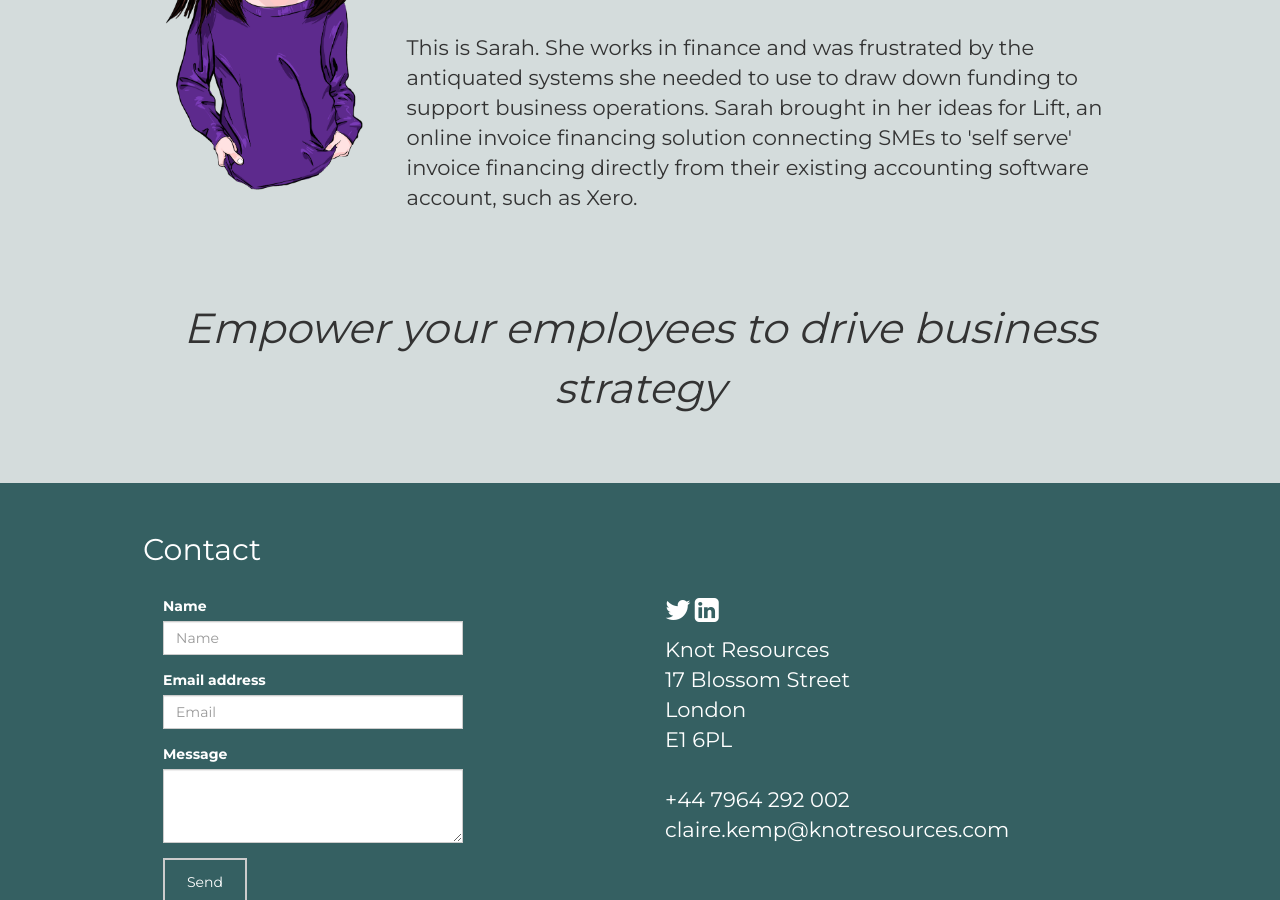
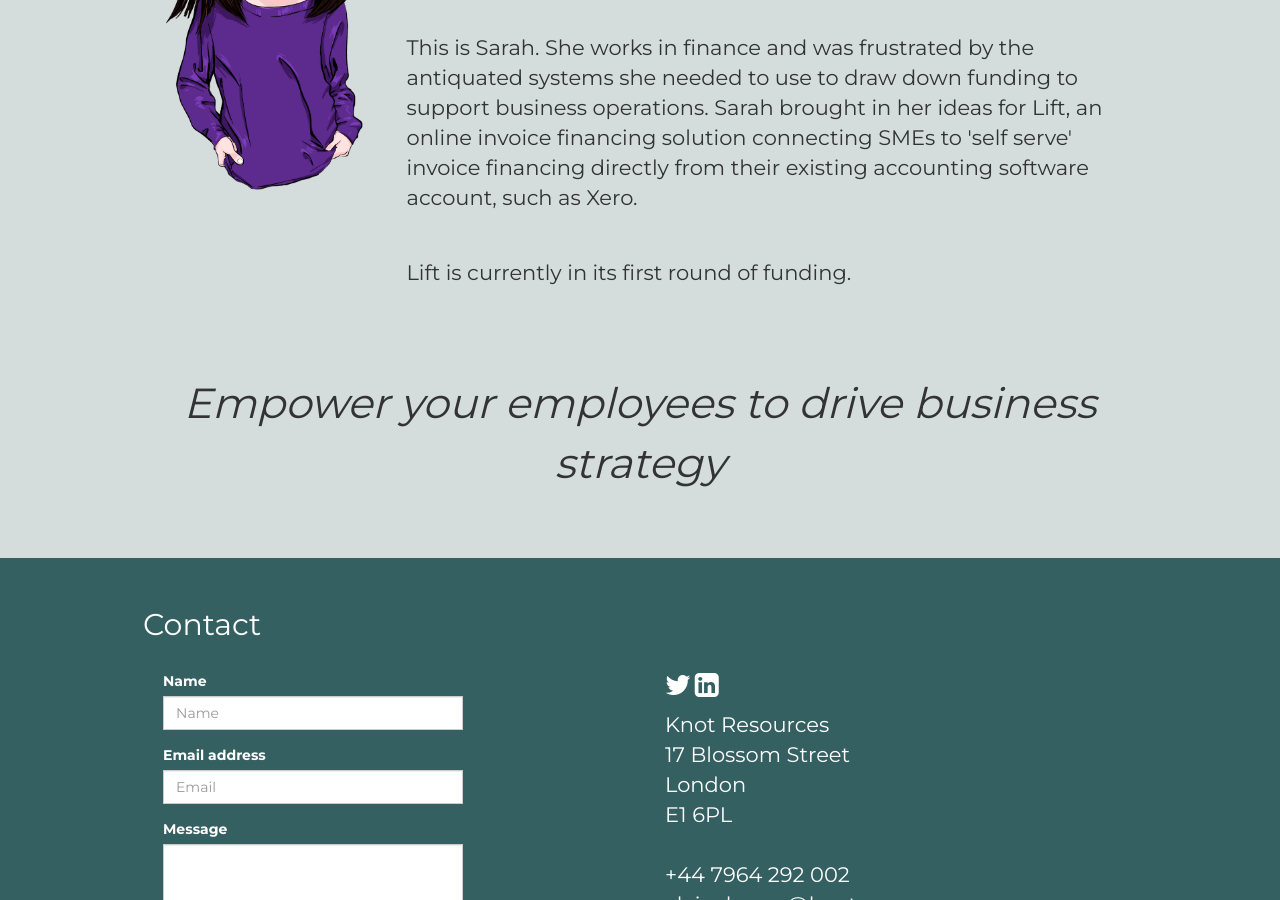
Before and after one commit to knot-resources/knot-resources.github.io, a Jekyll site: the page built from innovation.html, in a window 1280 px wide and 900 px high, scrolled down 1584 px. Built offline with Jekyll 4.4.1, drawn with Linux system fonts in a browser that asks for light colours; nearby versions of some CDN libraries.

Commit message:
Add lift comment on innovation page

```diff
--- a/innovation.html
+++ b/innovation.html
@@ -83,6 +83,9 @@
           financing directly from their existing accounting software account,
           such as Xero.
         </p>
+        <p>
+          Lift is currently in its first round of funding.
+        </p>
       </div>
     </div>
     <div class="row container-header">
```
